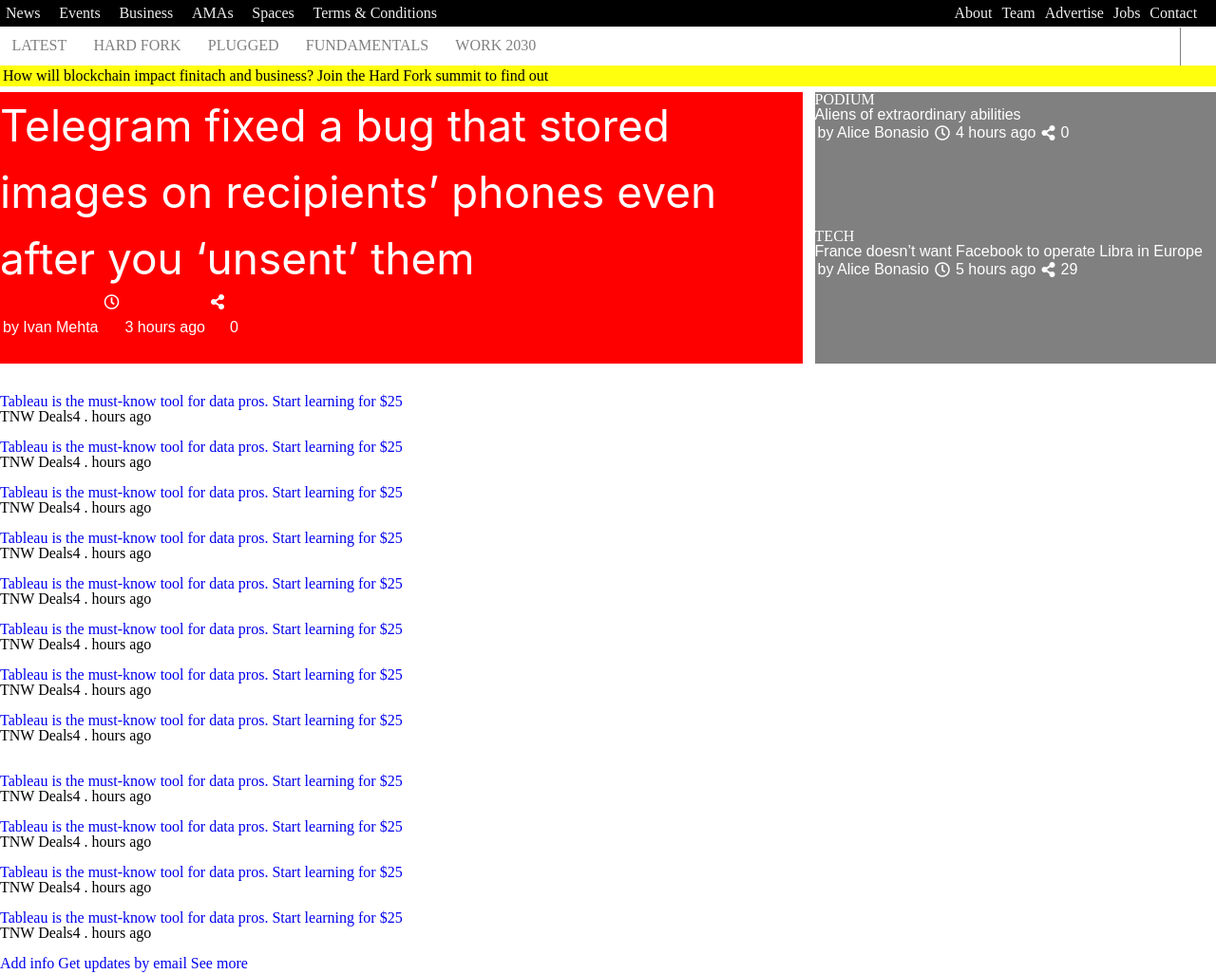
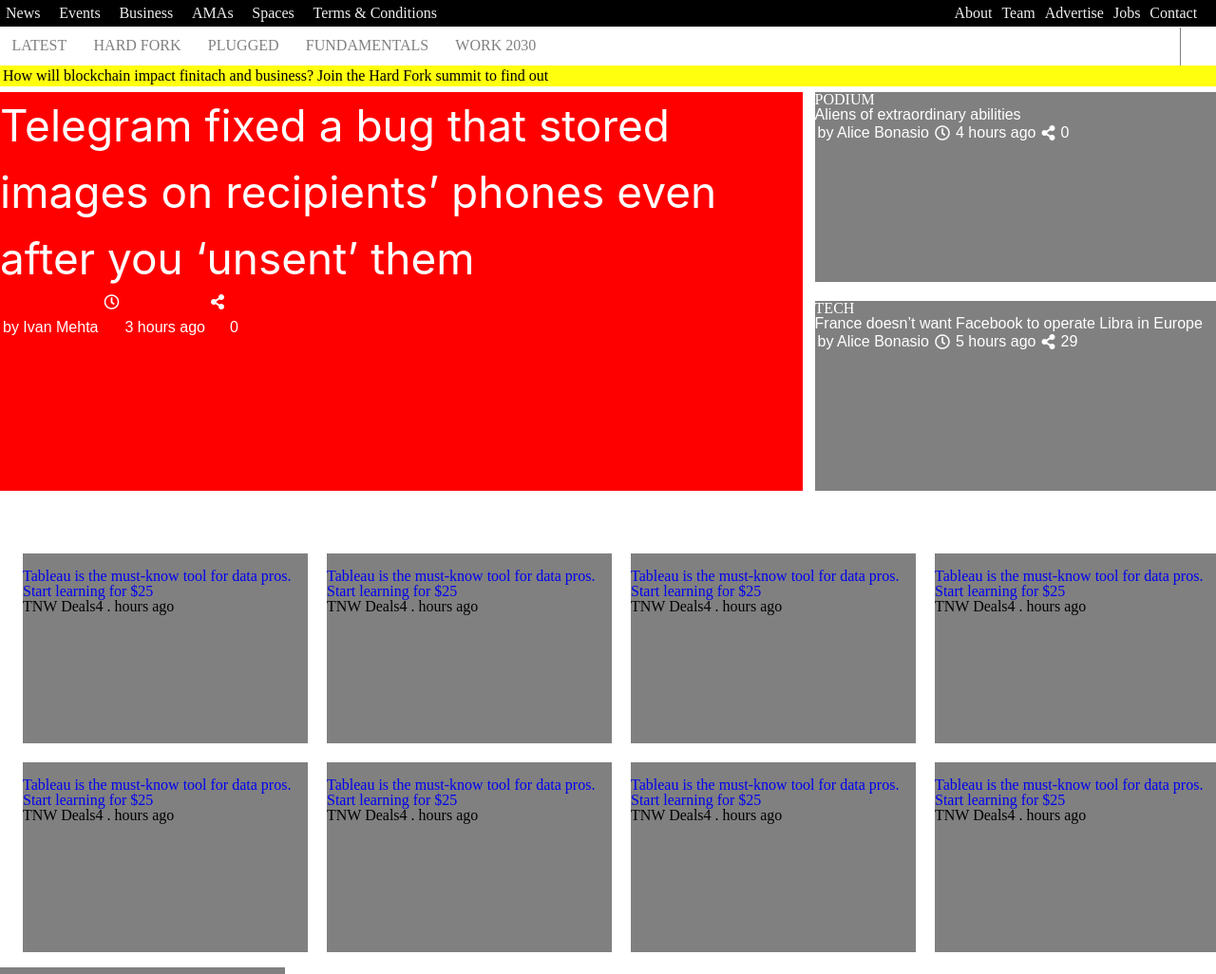
Before and after one commit to Elijahscriptdev/Responsive_design, a plain HTML site: page index.html in a window 1280 px wide. Shown: the top 1026 px of the page at 95% size. Drawn offline with Linux system fonts and the light colour scheme.

Commit message:
First commit for styling the articles section

```diff
--- a/styles.css
+++ b/styles.css
@@ -247,7 +247,28 @@ nav .grid-nav-wrapper > ul > li > a {
 
 .second_article {
     display: grid;
-    grid-template-rows: 1fr 1fr;
-    grid-row-gap: 1%;
+    grid-template-rows: repeat(2, 1fr);
+    grid-row-gap: 20px;
+}
+
+.second_article article{
+    background-color: gray;
+    height: 200px;
+}
+
+/**************************************Articles*************************************/
+
+.news_content {
+    display: grid;
+    grid-template-columns: repeat(4, 0.1fr);
+    grid-row-gap: 20px;
+    grid-column-gap: 20px;
+    margin-left: 24px;
+    margin-top: 50px;
+}
+
+figure {
+    width: 300px;
+    height: 200px;
     background-color: gray;
 }
```
